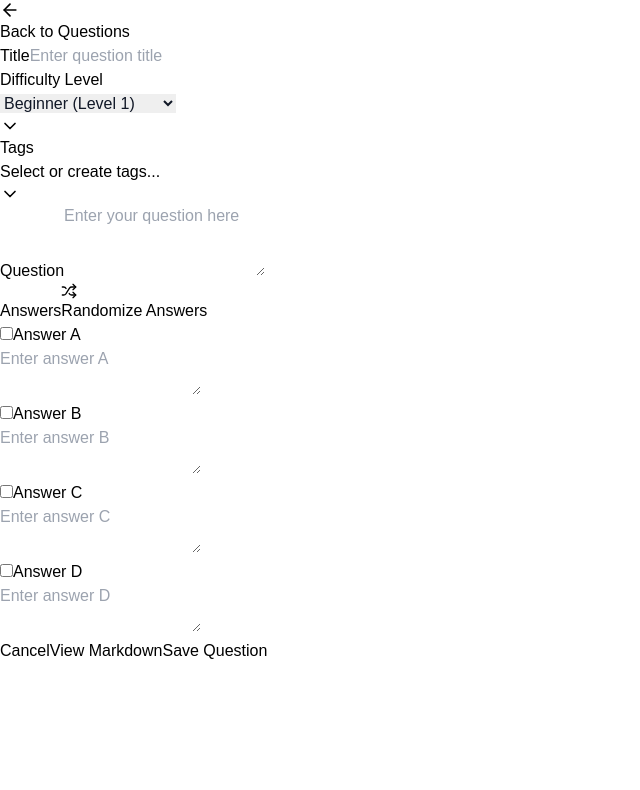
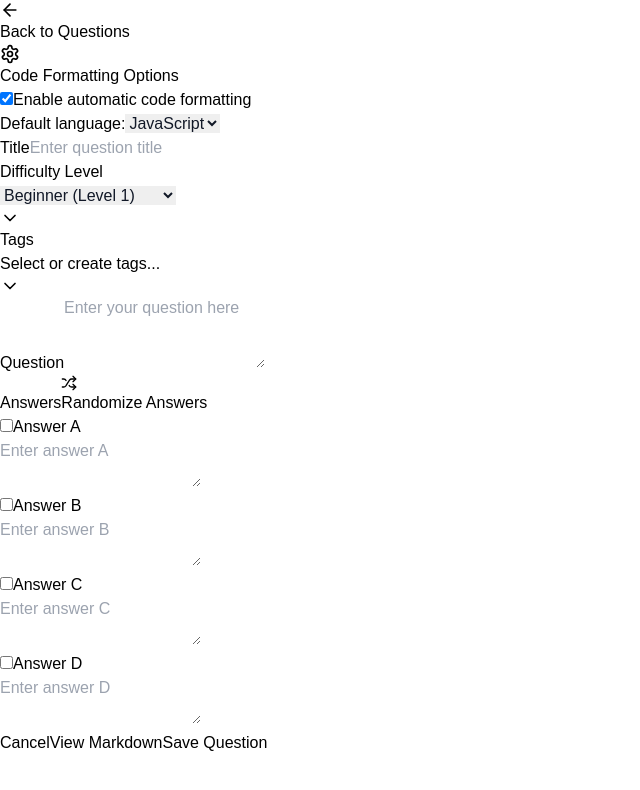
Before and after one commit to NeemaMwende/VisualEditor, a Next.js app: page /questioneditor in a window 1280 px wide. Shown: the top 790 px of the page, without its empty margins (0-640 px from the left). Built offline with nearby package versions, Linux system fonts and the light colour scheme.

Commit message:
fix: markdown formatting

```diff
--- a/src/app/questioneditor/components/QuestionEditor.tsx
+++ b/src/app/questioneditor/components/QuestionEditor.tsx
@@ -1,6 +1,6 @@
 "use client"
 import React, { useState, useEffect, useMemo } from 'react';
-import { ChevronDown, ArrowLeft, Shuffle } from 'lucide-react';
+import { ChevronDown, ArrowLeft, Shuffle, Settings } from 'lucide-react';
 import { generateMarkdown, parseMarkdownContent } from '../../../utils/markdownUtils';
 import { EditorQuestion } from '@/app/components/Interfaces';
 import { v4 as uuidv4 } from 'uuid';
@@ -13,6 +13,12 @@ interface QuestionEditorProps {
   initialData?: EditorQuestion | Question;
   isEditing?: boolean;
   onSaveMarkdown?: (markdownData: MarkdownData) => void;
+}
+
+
+interface FormattingOptions {
+  enableCodeFormatting: boolean;
+  defaultLanguage: 'javascript' | 'html';
 }
 
 interface Answer {
@@ -59,17 +65,68 @@ const QuestionEditor: React.FC<QuestionEditorProps> = ({
   const [currentFile] = useState<FileData | null>(null);
   const [title, setTitle] = useState(initialData?.title || '');
   const [isMarkdownSyncing, setIsMarkdownSyncing] = useState(false);
+  const [formattingOptions, setFormattingOptions] = useState<FormattingOptions>({
+    enableCodeFormatting: true,
+    defaultLanguage: 'javascript'
+  });
+
+  const FormattingControls = () => (
+    <div className="mb-6 p-4 bg-gray-50 rounded-lg border">
+      <div className="flex items-center justify-between mb-4">
+        <div className="flex items-center gap-2">
+          <Settings size={20} className="text-gray-500" />
+          <h3 className="font-medium">Code Formatting Options</h3>
+        </div>
+      </div>
+
+      <div className="flex items-center gap-6">
+        <label className="flex items-center gap-2">
+          <input
+            type="checkbox"
+            checked={formattingOptions.enableCodeFormatting}
+            onChange={(e) => setFormattingOptions(prev => ({
+              ...prev,
+              enableCodeFormatting: e.target.checked
+            }))}
+            className="w-4 h-4 text-blue-600 rounded focus:ring-blue-500"
+          />
+          <span className="text-sm">Enable automatic code formatting</span>
+        </label>
+
+        <div className="flex items-center gap-2">
+          <span className="text-sm">Default language:</span>
+          <select
+            value={formattingOptions.defaultLanguage}
+            onChange={(e) => setFormattingOptions(prev => ({
+              ...prev,
+              defaultLanguage: e.target.value as 'javascript' | 'html'
+            }))}
+            disabled={!formattingOptions.enableCodeFormatting}
+            className="text-sm border rounded p-1"
+          >
+            <option value="javascript">JavaScript</option>
+            <option value="html">HTML</option>
+          </select>
+        </div>
+      </div>
+    </div>
+  );
 
   const currentMarkdown = useMemo(() => {
-    return generateMarkdown({
+    return generateMarkdown(
+      {
         id: String(initialData?.id || Date.now()),
         question,
         answers,
         difficulty,
         tags,
         title: title || currentFile?.name || ''
-    });
-  }, [question, answers, difficulty, tags, title, currentFile?.name, initialData?.id]);
+      },
+      formattingOptions.enableCodeFormatting,
+      formattingOptions.defaultLanguage
+    );
+  }, [question, answers, difficulty, tags, title, currentFile?.name, initialData?.id, formattingOptions]);
+
 
   const randomizeAnswers = () => {
     setAnswers(prevAnswers => {
@@ -214,6 +271,7 @@ const QuestionEditor: React.FC<QuestionEditorProps> = ({
       </div>
 
       <div className="bg-white shadow-sm form-content p-6 rounded-lg space-y-6">
+      <FormattingControls />
         {showMarkdown ? (
           <div className="space-y-4">
             <label className="block text-gray-700 text-sm font-bold">
--- a/src/utils/markdownUtils.ts
+++ b/src/utils/markdownUtils.ts
@@ -21,20 +21,33 @@ export interface MarkdownData {
   createdAt: number;
 }
 
-const isActualCode = (text: string): boolean => {
-  const codePatterns = [
+export interface FormattingOptions {
+  enableCodeFormatting: boolean;
+  defaultLanguage: 'javascript' | 'html';
+}
+
+const isActualCode = (text: string): { isCode: boolean; language: string } => {
+  const jsPatterns = [
     /\b(const|let|var|function)\s+\w+\s*=?\s*(\(.*\))?\s*(=>|\{)/,
     /\bclass\s+\w+/,
     /\b(import|export)\b.*\bfrom\b/,
     /\b\w+\(\s*.*\s*\)\s*[;{]/,
     /=>\s*{|\(\)\s*=>/,
-    /\b(if|for|while|switch)\s*\([^)]*\)\s*{/,
-    /computed\s*\(\s*\(\)\s*=>/,
-    /signal\s*\(\s*.*\s*\)/,
-    /<[A-Z]\w+(\s+\w+\s*=\s*{.*})*\s*\/?>.*<\/[A-Z]\w+>/
+    /\b(if|for|while|switch)\s*\([^)]*\)\s*{/
   ];
 
-  return codePatterns.some(pattern => pattern.test(text));
+  const htmlPatterns = [
+    /<[a-zA-Z][^>]*>/,
+    /<\/[a-zA-Z][^>]*>/,
+    /<[^>]+\/>/
+  ];
+
+  const isJS = jsPatterns.some(pattern => pattern.test(text));
+  const isHTML = htmlPatterns.some(pattern => pattern.test(text));
+
+  if (isJS) return { isCode: true, language: 'javascript' };
+  if (isHTML) return { isCode: true, language: 'html' };
+  return { isCode: false, language: '' };
 };
 
 const detectCodeLanguage = (code: string): string => {
@@ -50,34 +63,44 @@ const detectCodeLanguage = (code: string): string => {
   return 'javascript';
 };
 
-export const generateMarkdown = (question: BaseQuestion): string => {
+export const generateMarkdown = (
+  question: BaseQuestion,
+  enableFormatting: boolean = true,
+  defaultLanguage: 'javascript' | 'html' = 'javascript'
+): string => {
   if (!question || typeof question !== 'object') return '';
 
   try {
-
     const tagString = Array.isArray(question.tags) ? question.tags.join(' ') : '';
     let md = '---\n';
     md += `difficulty: ${question.difficulty || 1}\n`;
     md += `tags: ${tagString}\n`;
-    md += `---\n\n`;
+    md += '---\n\n';
 
     const lines = question.question.split('\n');
     let processedQuestion = '';
     let codeBuffer = '';
     let isCollectingCode = false;
+    let currentCodeLanguage = defaultLanguage;
 
     for (const line of lines) {
       const trimmedLine = line.trim();
 
-      if (isActualCode(trimmedLine) && !isCollectingCode) {
-        isCollectingCode = true;
-        if (processedQuestion) processedQuestion += '\n\n';
-        codeBuffer = line + '\n';
-      } else if (isCollectingCode) {
-        if (!trimmedLine && !line.includes('}') && !line.includes(';')) {
+      if (!isCollectingCode && enableFormatting) {
+        const { isCode, language } = isActualCode(trimmedLine);
+        if (isCode) {
+          isCollectingCode = true;
+          currentCodeLanguage = language || defaultLanguage;
+          if (processedQuestion) processedQuestion += '\n\n';
+          codeBuffer = line + '\n';
+          continue;
+        }
+      }
+
+      if (isCollectingCode) {
+        if (!trimmedLine && !line.includes('}') && !line.includes(';') && !line.includes('>')) {
           isCollectingCode = false;
-          const language = detectCodeLanguage(codeBuffer);
-          processedQuestion += `\`\`\`${language}\n${codeBuffer}\`\`\`\n\n`;
+          processedQuestion += `\`\`\`${currentCodeLanguage}\n${codeBuffer}\`\`\`\n\n`;
           codeBuffer = '';
           if (trimmedLine) processedQuestion += line + '\n';
         } else {
@@ -89,8 +112,7 @@ export const generateMarkdown = (question: BaseQuestion): string => {
     }
 
     if (isCollectingCode && codeBuffer) {
-      const language = detectCodeLanguage(codeBuffer);
-      processedQuestion += `\`\`\`${language}\n${codeBuffer}\`\`\`\n`;
+      processedQuestion += `\`\`\`${currentCodeLanguage}\n${codeBuffer}\`\`\`\n`;
     }
 
     md += processedQuestion.trim() + '\n\n';
@@ -100,9 +122,11 @@ export const generateMarkdown = (question: BaseQuestion): string => {
         if (answer && typeof answer === 'object') {
           md += `# ${answer.isCorrect ? 'Correct' : ''}\n\n`;
           const answerText = answer.text.trim();
-          if (isActualCode(answerText)) {
-            const language = detectCodeLanguage(answerText);
-            md += `\`\`\`${language}\n${answerText}\n\`\`\`\n\n`;
+          const { isCode, language } = isActualCode(answerText);
+
+          if (isCode && enableFormatting) {
+            const codeLanguage = language || defaultLanguage;
+            md += `\`\`\`${codeLanguage}\n${answerText}\n\`\`\`\n\n`;
           } else {
             md += `${answerText}\n\n`;
           }
@@ -117,7 +141,13 @@ export const generateMarkdown = (question: BaseQuestion): string => {
   }
 };
 
-export const parseMarkdownContent = (content: string): {
+export const parseMarkdownContent = (
+  content: string,
+  formattingOptions: FormattingOptions = {
+    enableCodeFormatting: true,
+    defaultLanguage: 'javascript'
+  }
+): {
   title: string;
   question: string;
   answers: Array<{ id: string; text: string; isCorrect: boolean }>;
@@ -138,20 +168,12 @@ export const parseMarkdownContent = (content: string): {
 
   try {
     const lines = content.split('\n');
-    const answersIndex = lines.findIndex(line => line.startsWith('**Answers:**'));
-    const answers: { text: string; isCorrect: boolean }[] = [];
-  if (answersIndex !== -1) {
-    for (let i = answersIndex + 2; i < lines.length; i++) {
-      const line = lines[i].trim();
-      if (line.startsWith('-')) {
-        const isCorrect = /\*\*(.+)\*\*/.test(line);
-        const text = line.replace(/[-*]\s*/, '').replace(/\*\*/g, '').trim();  // **<- Apply fix here**
-        answers.push({ text, isCorrect });
-      } else {
-        break;
-      }
-    }
-  }
+    let inFrontMatter = false;
+    let currentSection = '';
+    let currentContent = '';
+    let codeBuffer = '';
+    let isCollectingCode = false;
+
     const parsedData = {
       title: '',
       question: '',
@@ -160,12 +182,6 @@ export const parseMarkdownContent = (content: string): {
       tags: [] as string[],
       markdownContent: content
     };
-
-    let inFrontMatter = false;
-    let currentSection = '';
-    let currentContent = '';
-    let codeBuffer = '';
-    let isCollectingCode = false;
 
     for (const line of lines) {
       const trimmedLine = line.trim();
@@ -210,7 +226,7 @@ export const parseMarkdownContent = (content: string): {
           parsedData.answers.push({
             id: (parsedData.answers.length + 1).toString(),
             text: currentContent.trim(),
-            isCorrect: currentSection.includes('Correct'),
+            isCorrect: currentSection.includes('Correct')
           });
           currentContent = '';
         }
@@ -224,7 +240,6 @@ export const parseMarkdownContent = (content: string): {
         if (trimmedLine) currentContent += line + '\n';
       }
     }
-
 
     if (currentContent) {
       parsedData.answers.push({
```
Lines whose indentation alone changed are shown as unchanged.
